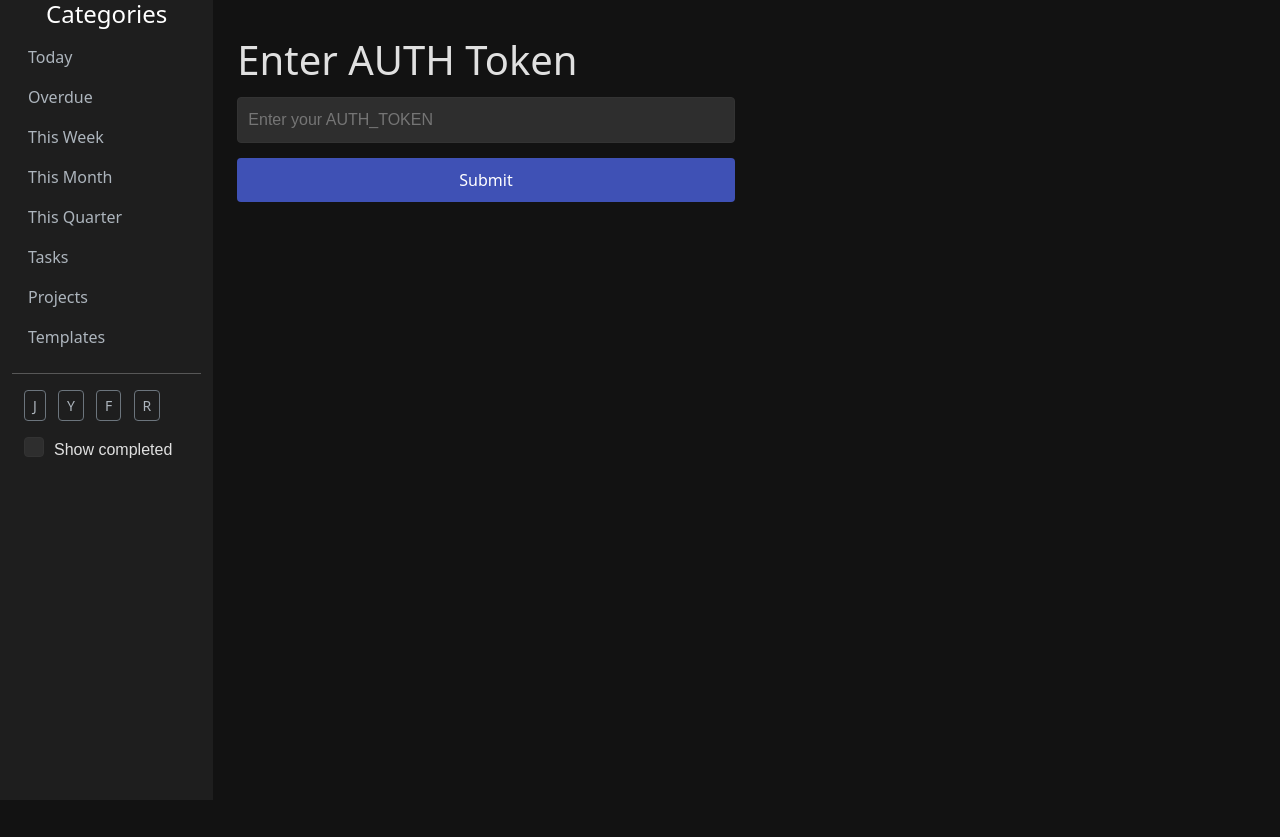
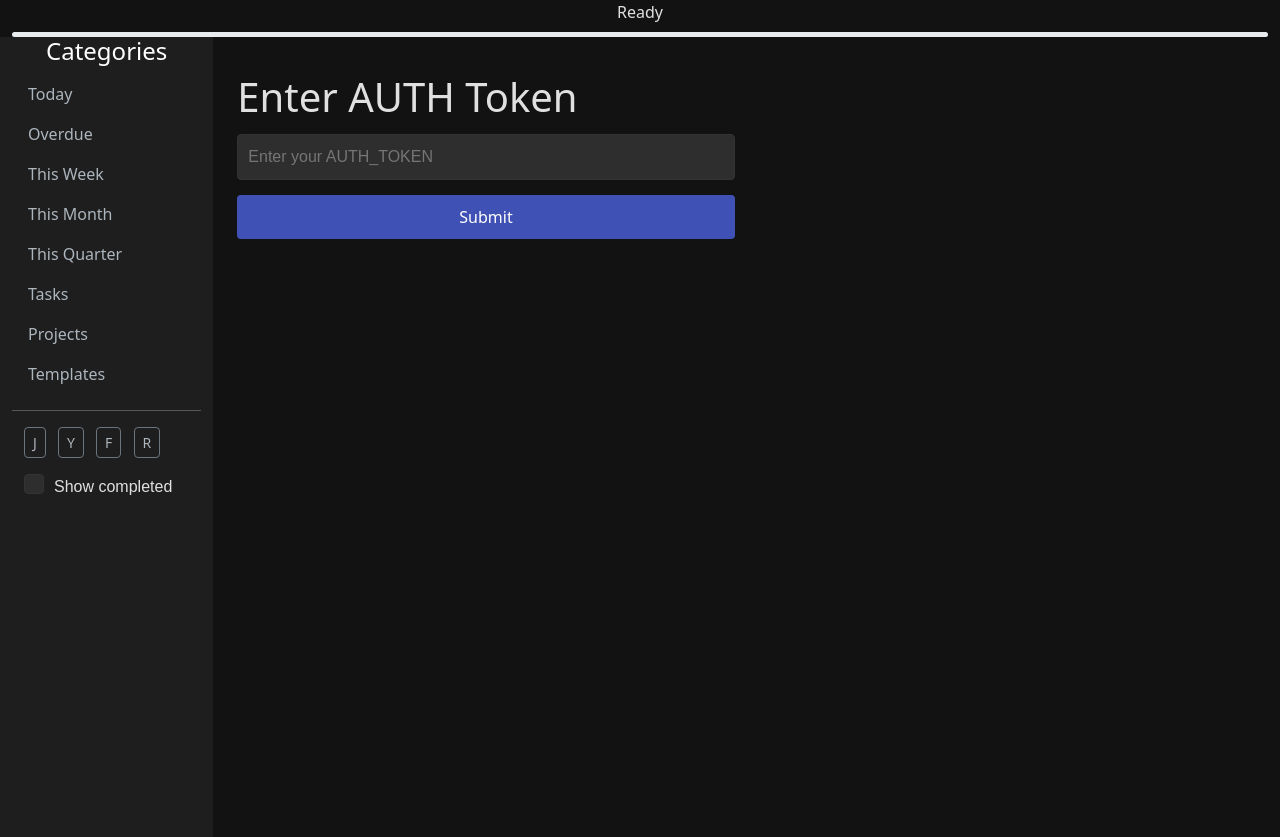
Before and after one commit to coreyt429/todo_api, a Flask app: page / in a window 1280 px wide. Before the commit the page ends 458 px from the top, so only its background shows below. Run offline with Flask 3, Linux system fonts and the light colour scheme; parts of the project's set-up code (start-up, migrations or seed data) failed here and were passed over; some libraries are stand-ins or nearby versions.

Commit message:
fix status bar in safari

```diff
--- a/static/js/todo.js
+++ b/static/js/todo.js
@@ -34,9 +34,9 @@
 checkStoredAuthToken()
 
 // Add JavaScript for managing the status bar
-const statusBar = document.getElementById('statusBar');
-const statusMessage = document.getElementById('statusMessage');
-const statusProgress = document.getElementById('statusProgress');
+const todoStatusBar = document.getElementById('todoStatusBar');
+const todoStatusMessage = document.getElementById('todoStatusMessage');
+const todoStatusProgress = document.getElementById('todoStatusProgress');
 
 function my_trace() {
     const stack = new Error().stack.split("\n");
@@ -61,23 +61,23 @@
 
 function showStatus(message, progress = -1) {
     my_trace();
-    statusBar.style.display = 'block';
-    statusMessage.textContent = message;
+    todoStatusBar.style.display = 'block';
+    todoStatusMessage.textContent = message;
     if (progress >= 0 && progress <= 100) {
-        statusProgress.style.width = `${progress}%`;
-        statusProgress.setAttribute('aria-valuenow', progress);
+        todoStatusProgress.style.width = `${progress}%`;
+        todoStatusProgress.setAttribute('aria-valuenow', progress);
     } else {
-        statusProgress.style.width = '100%';
-        statusProgress.classList.add('progress-bar-striped', 'progress-bar-animated');
+        todoStatusProgress.style.width = '100%';
+        todoStatusProgress.classList.add('progress-bar-striped', 'progress-bar-animated');
     }
 }
 
 function hideStatus() {
     my_trace();
-    statusBar.style.display = 'none';
-    statusProgress.style.width = '0%';
-    statusProgress.setAttribute('aria-valuenow', 0);
-    statusProgress.classList.remove('progress-bar-striped', 'progress-bar-animated');
+    todoStatusBar.style.display = 'none';
+    todoStatusProgress.style.width = '0%';
+    todoStatusProgress.setAttribute('aria-valuenow', 0);
+    todoStatusProgress.classList.remove('progress-bar-striped', 'progress-bar-animated');
 }
 
 function toggleShowCompleted() {
--- a/templates/index.html
+++ b/templates/index.html
@@ -17,10 +17,10 @@
     <div class="container-fluid">
         <div class="row">
             <!-- Add the status bar -->
-            <div id="statusBar" class="text-center">
-                <span id="statusMessage">Ready</span>
+            <div id="todoStatusBar" class="text-center">
+                <span id="todoStatusMessage">Ready</span>
                 <div class="progress mt-2" style="height: 5px;">
-                    <div id="statusProgress" class="progress-bar" role="progressbar" style="width: 0%;" aria-valuenow="0" aria-valuemin="0" aria-valuemax="100"></div>
+                    <div id="todoStatusProgress" class="progress-bar" role="progressbar" style="width: 0%;" aria-valuenow="0" aria-valuemin="0" aria-valuemax="100"></div>
                 </div>
             </div>
         </div>
```
